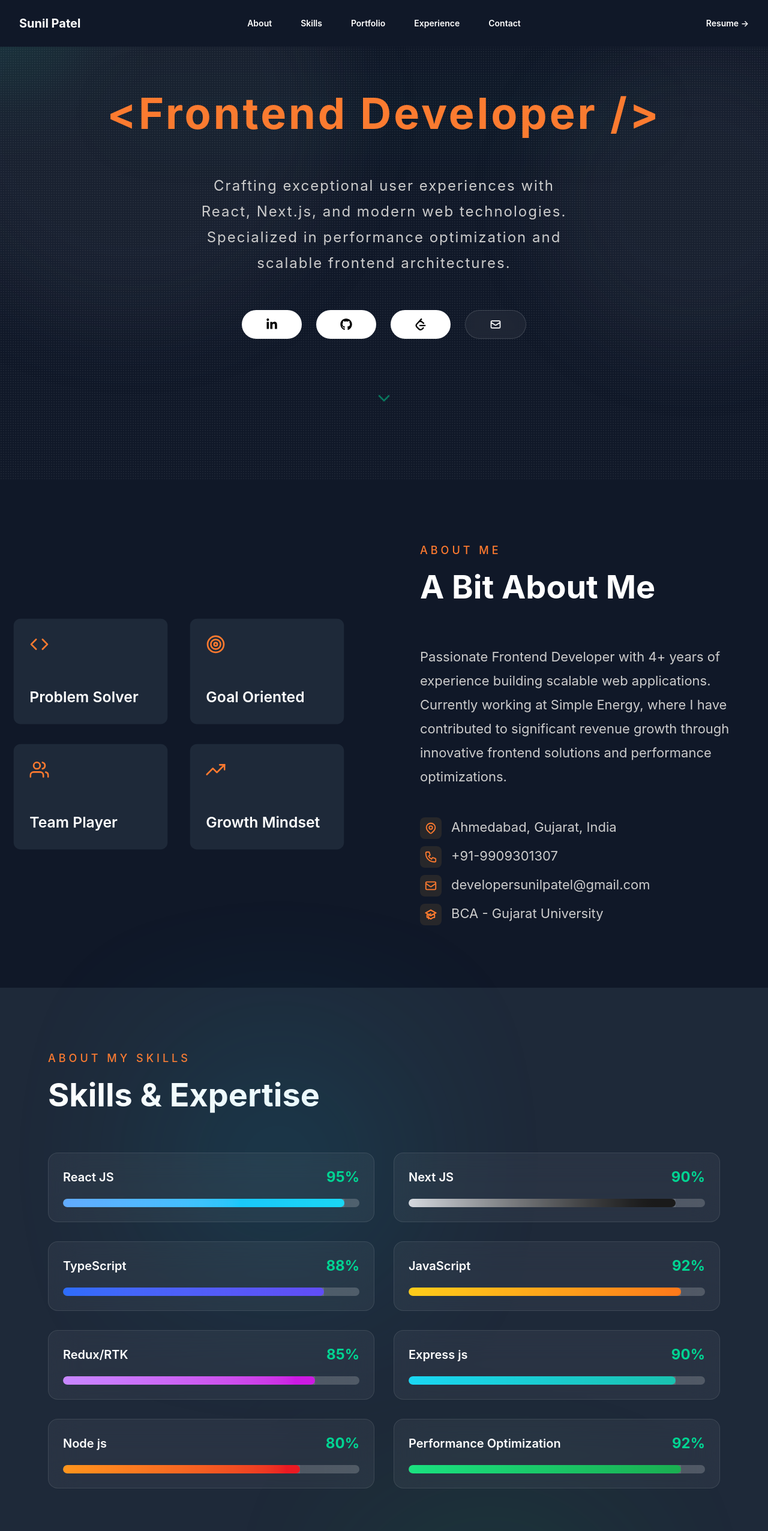
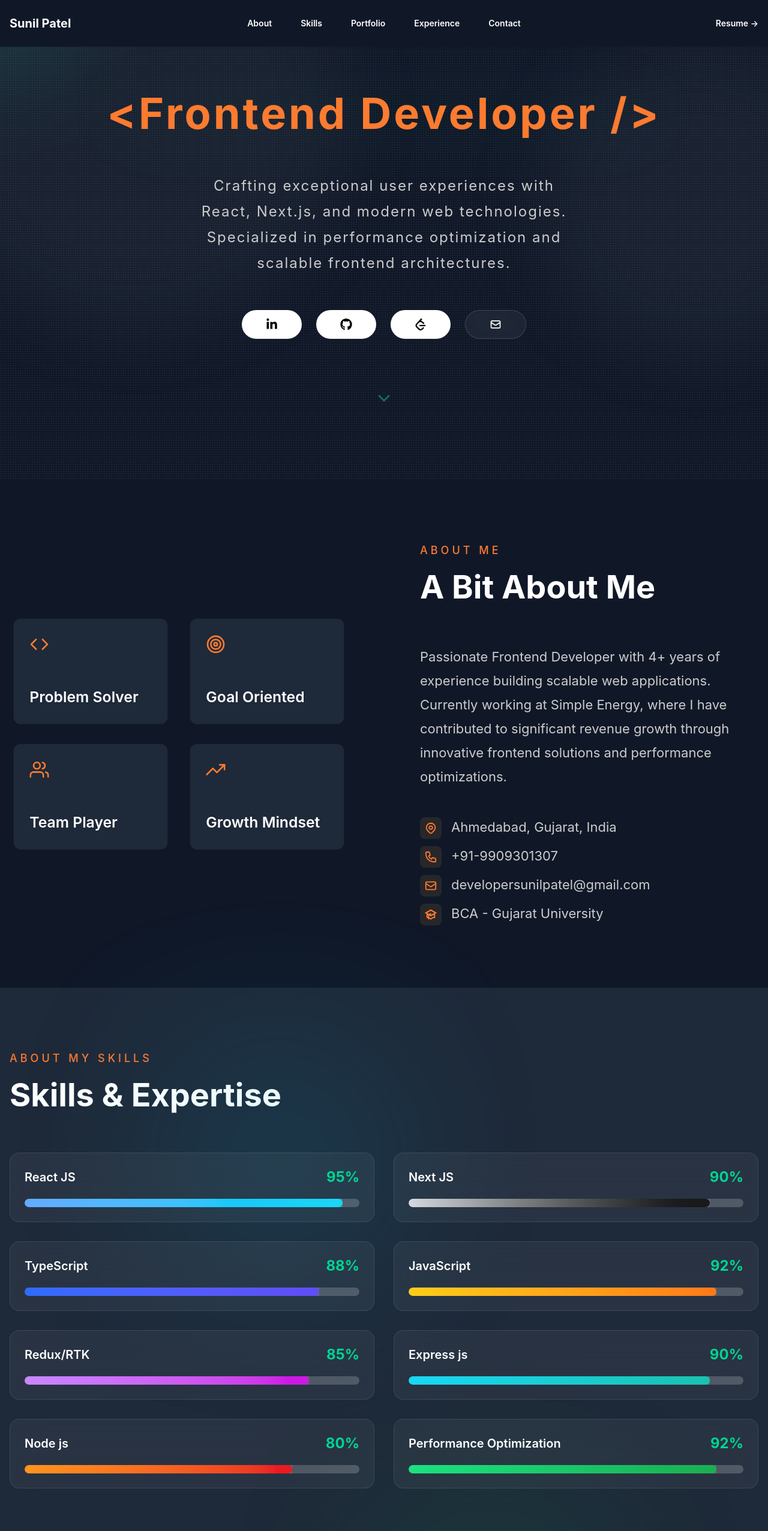
Before and after one commit to developersunilpatel/Resume, a Next.js app: page / in a window 1280 px wide. Shown: the top 2553 px of the page at 60% size. Built offline with nearby package versions, Linux system fonts and the light colour scheme.

Commit message:
Add files via upload

```diff
--- a/src/components/Contact.tsx
+++ b/src/components/Contact.tsx
@@ -60,9 +60,9 @@ const Contact = () => {
       </div>
 
       <div
-        className="group container scale-[0.95] rounded-xl bg-gray-800 md:p-7 py-7 px-3 transition-all duration-300 hover:scale-[1] hover:bg-gray-700/80 hover:shadow-[0_0_30px_rgba(255,122,47,0.08)]"
+        className="group container scale-[0.95] rounded-xl bg-gray-800 md:p-7 py-7 transition-all duration-300 hover:scale-[1] hover:bg-gray-700/80 hover:shadow-[0_0_30px_rgba(255,122,47,0.08)]"
       >
-        <div className="relative z-10 mx-auto flex container items-center justify-between gap-16 px-6 md:py-14 py-5 md:px-14 xl:px-20">
+        <div className="relative z-10 mx-auto flex items-center justify-between gap-16 md:py-14 py-5 md:px-14 xl:px-20">
           <div className="grid grid-cols-1">
             <div className="flex flex-col">
 
--- a/src/components/Experience.tsx
+++ b/src/components/Experience.tsx
@@ -79,7 +79,7 @@ export default function Experience() {
       {/* subtle grid */}
       <div className="absolute inset-0 opacity-[0.03] bg-[linear-gradient(to_right,#ffffff_1px,transparent_1px),linear-gradient(to_bottom,#ffffff_1px,transparent_1px)] bg-[size:60px_60px]" />
 
-      <div className="container relative z-10 mx-auto px-6 md:px-10">
+      <div className="container relative z-10 mx-auto">
         {/* heading */}
         <motion.div
           initial={{ opacity: 0, y: 40 }}
--- a/src/components/Header.tsx
+++ b/src/components/Header.tsx
@@ -12,7 +12,7 @@ const Header = () => {
     <div className="bg-gray-900 fixed w-full z-50">
       <nav
         aria-label="Global"
-        className="mx-auto flex max-w-7xl items-center justify-between p-6 lg:px-8"
+        className="container mx-auto flex items-center justify-between py-6"
       >
         <div className="flex lg:flex-1">
           <a href="#" className="-m-1.5 p-1.5">
--- a/src/components/Portfolio.tsx
+++ b/src/components/Portfolio.tsx
@@ -87,7 +87,7 @@ const data: Data[] = [
 const Portfolio = () => {
   return (
     <section id="portfolio" className="relative text-white py-6 bg-gray-900">
-      <div className="relative min-h-[90vh] z-10 mx-auto flex container items-center justify-between gap-16 px-6 py-24 md:px-14 xl:px-20">
+      <div className="relative min-h-[90vh] z-10 mx-auto flex container items-center justify-between gap-16 py-24">
         <div className="flex flex-col">
 
           <SectionTitle title="Worked on" subTitle="Portfolio" />
--- a/src/components/Skills.tsx
+++ b/src/components/Skills.tsx
@@ -76,7 +76,7 @@ export default function Skills() {
   return (
 
     <section id="skills" className="py-16 bg-gray-800">
-      <div className="relative min-h-[70vh] z-10 mx-auto flex flex-col container justify-between px-6 py-10 md:px-14 xl:px-20">
+      <div className="relative min-h-[70vh] z-10 mx-auto flex flex-col container justify-between py-10">
 
 
         {/* Background Glow */}
```
